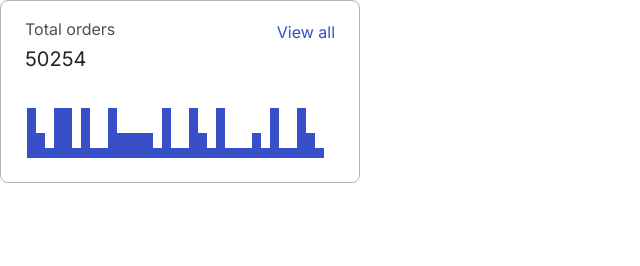
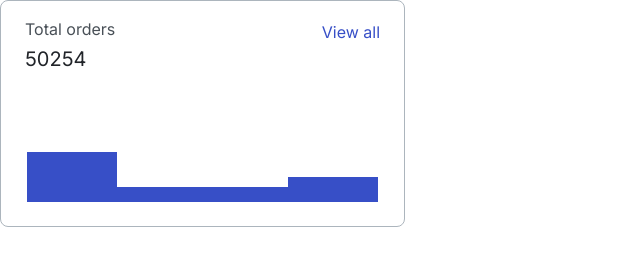
Before and after one commit to js-tasks-ru/htmlcss-20230124_sharkbalik, a website: page 04-lection2/01-histogram/index.html in a window 1280 px wide. Shown: the whole page, without its empty margins (0-640 px from the left). Drawn offline with Linux system fonts and the light colour scheme.

Commit message:
попытка номер два

```diff
--- a/04-lection2/01-histogram/histogram.css
+++ b/04-lection2/01-histogram/histogram.css
@@ -1,66 +1,59 @@
 
-a {
-    text-decoration: none;
-}
 
 .histogram {
-flex-direction: column;
-display: flex;
-justify-content: space-between;
-height: 141px;
-width: 310px;
+display: inline-block;
 border: 1px solid var( --grey-3);
 border-radius: 8px;
 padding: 16px 24px 24px 24px;
-
-
-
-}
-.histogram_more {
-    font-family: Inter;
-    font-size: 16px;
-    font-weight: 400;
-    line-height: 24px;
+font-family: Inter;
+font-size: 16px;
+font-weight: 400;
+line-height: 24px;
 }
 
-.histogram_block {
+.histogram__header {
     display: flex;
     justify-content: space-between;
 }
-.histogram_item {
 
-}
-.histogram_title {
+.histogram__title {
     color: var( --grey-4);
 }
-.histogram_quantity {
+.histogram__quantity {
     margin-top: 6px;
     font-size: 20px;
     color: var(--black);
 }
-.histogram_view {
+.histogram__view {
     margin-top: 3px;
   color: var( --blue);
 }
-.histogram_scale {
+.histogram__chart {
     align-items: flex-end;
     display: flex;
     height: 50px;
     padding: 0px 2px;
+    margin-top: 81px;
 
 }
-.scale_full {
-    height: 100%;
-    width: 9px;
+.histogram__chart-line {
+
+    width: 117px;
+    flex-basis: 9px;
     background-color: var(--blue);
 }
-.scale_medium {
+
+.histogram__chart-line_full {
+    height: 100%;
+    flex-grow: 1;
+}
+
+.histogram__chart-line_medium {
     height: 50%;
-    width: 9px;
-    background-color: var(--blue);
+    flex-grow: 1;
 }
-.scale_small {
-    height: 20%;
-    width: 9px;
-    background-color: var(--blue);
+
+.histogram__chart-line_small {
+    height: 30%;
+    flex-grow: 2;
 }
--- a/04-lection2/01-histogram/index.html
+++ b/04-lection2/01-histogram/index.html
@@ -6,51 +6,21 @@
         <link rel="stylesheet" href="./histogram.css">
     </head>
     <body>
-        <div class="histogram histogram_more">
-            <div class="histogram_block">
-               <div class="histogram_item">
-                 <h2 class="histogram_title">Total orders</h2>
-                  <h3 class="histogram_quantity">50254</h3>
+        <div class="histogram ">
+            <div class="histogram__header">
+               <div class="histogram__item">
+                 <h2 class="histogram__title">Total orders</h2>
+                  <h3 class="histogram__quantity">50254</h3>
                </div>
-                  <a  class="histogram_view" href="#">View all</a>
+                  <a  class="histogram__view" href="#">View all</a>
             </div>
 
 
 
-            <div class="histogram_scale">
-                <div class="scale_full"></div>
-                <div class="scale_medium"></div>
-                <div class="scale_small"></div>
-                <div class="scale_full"></div>
-                <div class="scale_full"></div>
-                <div class="scale_small"></div>
-                <div class="scale_full"></div>
-                <div class="scale_small"></div>
-                <div class="scale_small"></div>
-                <div class="scale_full"></div>
-                <div class="scale_medium"></div>
-                <div class="scale_medium"></div>
-                <div class="scale_medium"></div>
-                <div class="scale_medium"></div>
-                <div class="scale_small"></div>
-                <div class="scale_full"></div>
-                <div class="scale_small"></div>
-                <div class="scale_small"></div>
-                <div class="scale_full"></div>
-                <div class="scale_medium"></div>
-                <div class="scale_small"></div>
-                <div class="scale_full"></div>
-                <div class="scale_small"></div>
-                <div class="scale_small"></div>
-                <div class="scale_small"></div>
-                <div class="scale_medium"></div>
-                <div class="scale_small"></div>
-                <div class="scale_full"></div>
-                <div class="scale_small"></div>
-                <div class="scale_small"></div>
-                <div class="scale_full"></div>
-                <div class="scale_medium"></div>
-                <div class="scale_small"></div>
+            <div class="histogram__chart">
+                <div class="histogram__chart-line histogram__chart-line_full"></div>
+                <div class="histogram__chart-line histogram__chart-line_small"></div>
+                <div class="histogram__chart-line histogram__chart-line_medium"></div>
 
 
 
--- a/assets/css/reset.css
+++ b/assets/css/reset.css
@@ -22,6 +22,7 @@ time, mark, audio, video {
 	font-size: 100%;
 	font: inherit;
 	vertical-align: baseline;
+	text-decoration: none;
 }
 /* HTML5 display-role reset for older browsers */
 article, aside, details, figcaption, figure,
```
